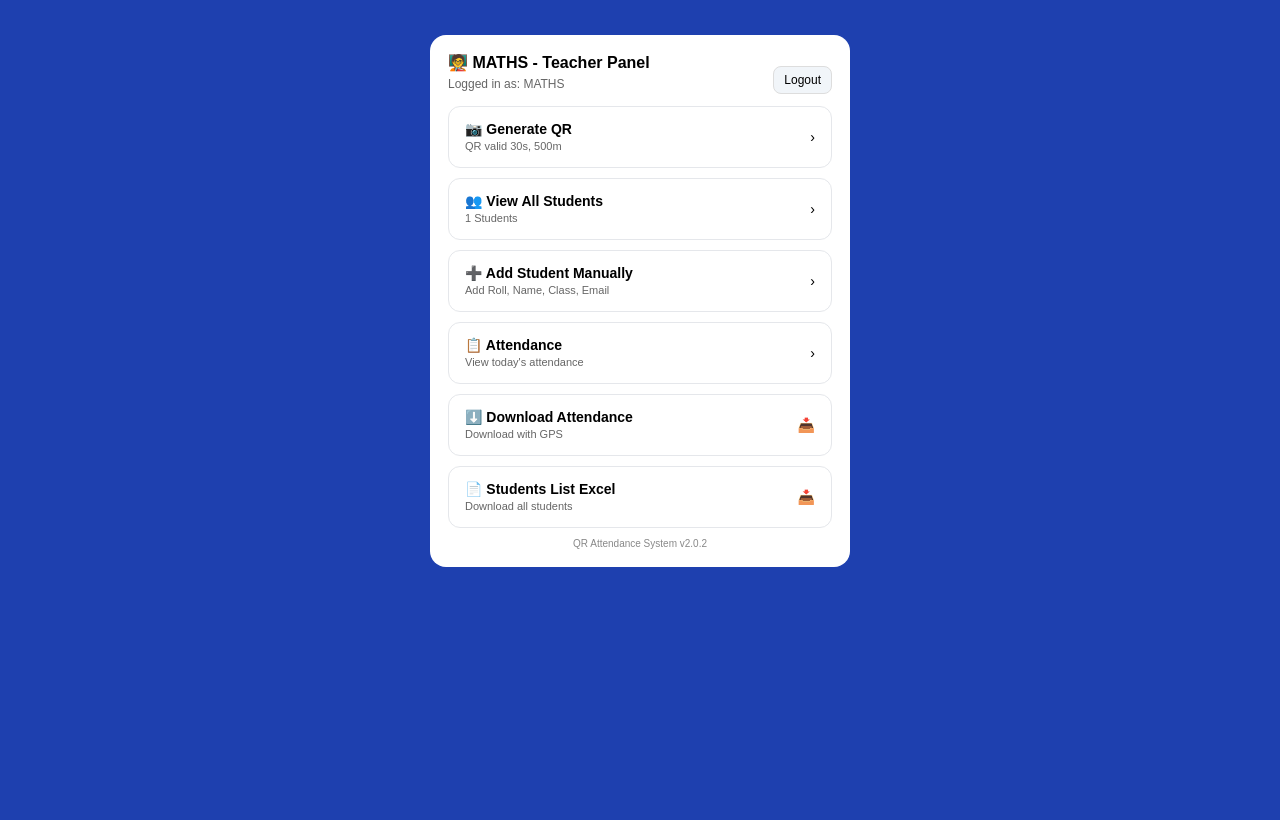
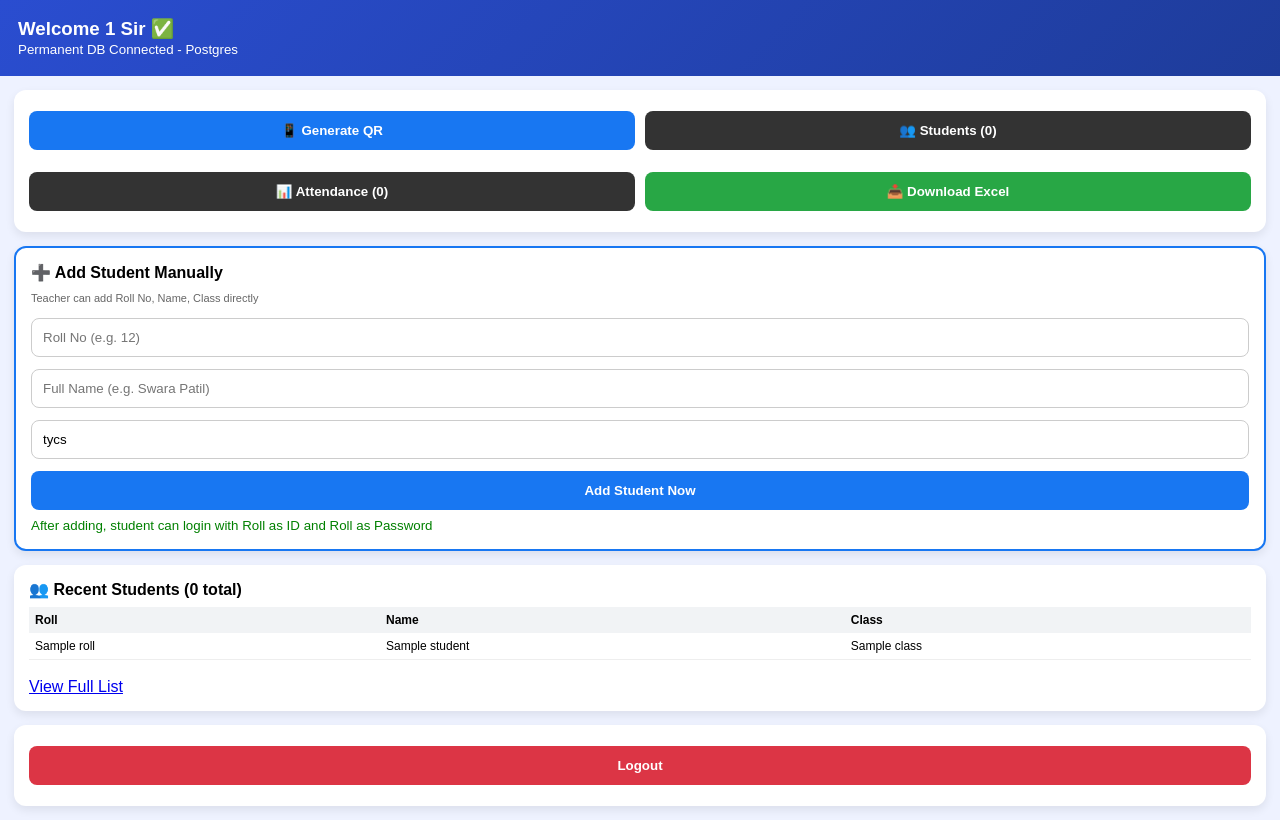
Before and after one commit to 309swara-crypto/qr-attendance, a Flask app: page /teacher in a window 1280 px wide. Before the commit the page ends 567 px from the top, so only its background shows below. Run offline with Flask 3, Linux system fonts and the light colour scheme; the visitor is signed in with stand-in values (Sample User, id 1); a database or web service that is not in the repository returns one stand-in record (values such as "Sample title"); data that the repository does not hold is empty; some libraries are stand-ins or nearby versions.

Commit message:
Update teacher_dashboard.html

```diff
--- a/templates/teacher_dashboard.html
+++ b/templates/teacher_dashboard.html
@@ -1,126 +1,58 @@
 <!DOCTYPE html>
-<html>
-<head>
-<meta charset="utf-8">
-<meta name="viewport" content="width=device-width,initial-scale=1">
-<title>MATHS - Teacher Panel</title>
-<script src="https://cdnjs.cloudflare.com/ajax/libs/qrcodejs/1.0.0/qrcode.min.js"></script>
+<html><head><meta name="viewport" content="width=device-width, initial-scale=1">
+<title>Teacher Dashboard</title>
 <style>
-*{box-sizing:border-box;font-family:Arial}
-body{margin:0;background:#1e40af;min-height:100vh;padding:15px}
-.panel{background:#fff;width:100%;max-width:420px;margin:20px auto;border-radius:16px;padding:18px}
-h3{margin:0 0 5px;font-size:16px}
-.small{font-size:12px;color:#666;margin-bottom:15px}
-.item{width:100%;padding:14px 16px;border:1px solid #e5e7eb;border-radius:12px;margin-bottom:10px;background:#fff;display:flex;justify-content:space-between;align-items:center;cursor:pointer;text-align:left;font-size:14px}
-.item:hover{background:#f8fafc}
-.item b{display:block;font-size:14px}
-.item span{font-size:11px;color:#666}
-.logout{float:right;background:#f1f5f9;border:1px solid #ddd;padding:6px 10px;border-radius:8px;cursor:pointer;font-size:12px}
-.modal{display:none;position:fixed;top:0;left:0;right:0;bottom:0;background:rgba(0,0,0,.5);justify-content:center;align-items:center;z-index:99;padding:15px}
-.box{background:#fff;width:100%;max-width:380px;border-radius:16px;padding:20px;max-height:90vh;overflow:auto}
-input,select{width:100%;padding:11px;margin:6px 0;border:1px solid #ccc;border-radius:8px}
-.btn{width:100%;padding:12px;border:0;border-radius:8px;font-weight:bold;cursor:pointer;margin-top:8px}
-.blue{background:#2563eb;color:#fff}
-.gray{background:#e5e7eb;color:#333}
-table{width:100%;border-collapse:collapse;font-size:12px;margin-top:10px}
-th,td{border:1px solid #ddd;padding:6px;text-align:left}
-#qrcode{display:flex;justify-content:center;margin:15px 0}
-</style>
-</head>
+body{margin:0;font-family:Arial;background:#eef2ff}
+.top{background:linear-gradient(135deg,#2a4dd0,#1e3c9a);color:white;padding:18px}
+.card{background:white;margin:14px;border-radius:12px;padding:15px;box-shadow:0 4px 10px rgba(0,0,0,.08)}
+.btn{width:100%;padding:12px;margin:6px 0;border:none;border-radius:8px;font-weight:bold;color:white;cursor:pointer}
+.blue{background:#1877f2}.green{background:#28a745}.dark{background:#333}.red{background:#dc3545}
+input{width:100%;padding:11px;margin:6px 0;border:1px solid #ccc;border-radius:8px;box-sizing:border-box}
+.grid{display:grid;grid-template-columns:1fr 1fr;gap:10px}
+table{width:100%;font-size:12px;border-collapse:collapse;margin-top:8px}
+th{background:#f1f3f5;padding:6px;text-align:left} td{padding:6px;border-bottom:1px solid #eee}
+</style></head>
 <body>
-<div class="panel">
-<div style="display:flex;justify-content:space-between;align-items:center">
-<div><h3>🧑‍🏫 MATHS - Teacher Panel</h3><div class="small">Logged in as: MATHS</div></div>
-<button class="logout" onclick="location.href='/logout'">Logout</button>
+<div class="top">
+<h3 style="margin:0">Welcome {{teacher}} Sir ✅</h3>
+<small>Permanent DB Connected - Postgres</small>
 </div>
 
-<button class="item" onclick="openModal('qrModal')"><div><b>📷 Generate QR</b><span>QR valid 30s, 500m</span></div>›</button>
-<button class="item" onclick="openModal('viewModal')"><div><b>👥 View All Students</b><span>{{students|length}} Students</span></div>›</button>
-<button class="item" onclick="openModal('addModal')"><div><b>➕ Add Student Manually</b><span>Add Roll, Name, Class, Email</span></div>›</button>
-<button class="item" onclick="openModal('attModal')"><div><b>📋 Attendance</b><span>View today's attendance</span></div>›</button>
-<button class="item" onclick="downloadExcel('attendance')"><div><b>⬇️ Download Attendance</b><span>Download with GPS</span></div>📥</button>
-<button class="item" onclick="downloadExcel('students')"><div><b>📄 Students List Excel</b><span>Download all students</span></div>📥</button>
-<div style="text-align:center;font-size:10px;color:#888;margin-top:10px">QR Attendance System v2.0.2</div>
+<div class="card">
+<div class="grid">
+<a href="/generate_qr?subject={{teacher}}"><button class="btn blue">📱 Generate QR</button></a>
+<a href="/student_list"><button class="btn dark">👥 Students ({{sc}})</button></a>
+<a href="/view_attendance"><button class="btn dark">📊 Attendance ({{ac}})</button></a>
+<a href="/download_attendance"><button class="btn green">📥 Download Excel</button></a>
+</div>
 </div>
 
-<div id="qrModal" class="modal"><div class="box">
-<h3>Generate QR (Subject wise)</h3>
-Select Subject<select id="sub"><option>maths</option><option>physics</option><option>chemistry</option><option>TYCS</option></select>
-Choose Class<select id="cls"><option>TYCS</option><option>TYAIML</option><option>TE-A</option><option>TE-B</option><option>SYCS</option></select>
-<div style="background:#e0f2fe;padding:10px;border-radius:8px;font-size:11px;margin-top:8px">📍 Location: <span id="locTxt">Fetching...</span><br>QR valid for 30 seconds & 500m radius</div>
-<button class="btn blue" onclick="generateQR()">Generate QR + 30Sec</button>
-<div id="qrcode"></div>
-<div id="qrTimer" style="text-align:center;font-weight:bold;color:red"></div>
-<button class="btn gray" onclick="closeModal('qrModal')">Close</button>
-</div></div>
+<div class="card" style="border:2px solid #1877f2">
+<h4 style="margin:0 0 10px 0">➕ Add Student Manually</h4>
+<p style="font-size:11px;color:#666;margin:0 0 8px 0">Teacher can add Roll No, Name, Class directly</p>
+<form action="/add_student_manual" method="POST">
+<input name="roll" placeholder="Roll No (e.g. 12)" required>
+<input name="name" placeholder="Full Name (e.g. Swara Patil)" required>
+<input name="class_name" placeholder="Class (e.g. TYCS)" value="tycs" required>
+<button class="btn blue">Add Student Now</button>
+</form>
+<small style="color:green">After adding, student can login with Roll as ID and Roll as Password</small>
+</div>
 
-<div id="viewModal" class="modal"><div class="box">
-<h3>All Students ({{students|length}})</h3>
-<table><tr><th>Roll</th><th>Name</th><th>Class</th></tr>
-{% for s in students %}<tr><td>{{s[0]}}</td><td>{{s[1]}}</td><td>{{s[2]}}</td></tr>{% endfor %}
+<div class="card">
+<h4 style="margin:0 0 8px 0">👥 Recent Students ({{sc}} total)</h4>
+<table>
+<tr><th>Roll</th><th>Name</th><th>Class</th></tr>
+{% for s in students %}
+<tr><td>{{s.roll}}</td><td>{{s.name}}</td><td>{{s.class}}</td></tr>
+{% else %}
+<tr><td colspan=3 style="text-align:center;color:#999">No students yet</td></tr>
+{% endfor %}
 </table>
-<button class="btn gray" onclick="closeModal('viewModal')">Close</button>
-</div></div>
+<br><a href="/student_list">View Full List</a>
+</div>
 
-<div id="addModal" class="modal"><div class="box">
-<h3>Add Student Manually</h3>
-<form method="POST" action="/add_student">
-Full Name<input name="name" placeholder="Full Name e.g. Swarup" required>
-Roll No<input name="roll" placeholder="Roll No e.g. 71" required>
-<input type="hidden" name="class" value="TYCS" id="addClassInput">
-<select onchange="document.getElementById('addClassInput').value=this.value"><option>TYCS</option><option>TYAIML</option><option>TE-A</option><option>TE-B</option></select>
-Email (optional)<input name="email" placeholder="Email (optional)">
-<button class="btn blue" type="submit">➕ Save Student</button>
-</form>
-<button class="btn gray" onclick="closeModal('addModal')">Close</button>
-</div></div>
-
-<div id="attModal" class="modal"><div class="box">
-<h3>Today Attendance ({{attendance|length}})</h3>
-<table><tr><th>Roll</th><th>Name</th><th>Time</th><th>Sub</th></tr>
-{% for a in attendance %}<tr><td>{{a[0]}}</td><td>{{a[1]}}</td><td>{{a[4]}}</td><td>{{a[5]}}</td></tr>{% endfor %}
-</table>
-<button class="btn gray" onclick="closeModal('attModal')">Close</button>
-</div></div>
-
-<script>
-let lat=0, lon=0;
-navigator.geolocation.getCurrentPosition(p=>{
- lat=p.coords.latitude; lon=p.coords.longitude;
- document.getElementById('locTxt').innerText=lat.toFixed(5)+', '+lon.toFixed(5)+' ✅';
-}, e=>{document.getElementById('locTxt').innerText='Allow location! Using Pune'; lat=18.5204; lon=73.8567;});
-
-function openModal(id){document.getElementById(id).style.display='flex';}
-function closeModal(id){document.getElementById(id).style.display='none'; if(id=='qrModal'){document.getElementById('qrcode').innerHTML=''; document.getElementById('qrTimer').innerText=''; clearInterval(window.qrInt);}}
-
-function generateQR(){
- let sub=document.getElementById('sub').value;
- let cls=document.getElementById('cls').value;
- let data=JSON.stringify({sub:sub,class:cls,lat:lat,lon:lon,time:Date.now()});
- document.getElementById('qrcode').innerHTML='';
- new QRCode(document.getElementById('qrcode'),{text:data,width:220,height:220});
- let sec=30;
- document.getElementById('qrTimer').innerText=sec+'s remaining';
- window.qrInt=setInterval(()=>{
-  sec--; document.getElementById('qrTimer').innerText=sec+'s remaining';
-  if(sec<=0){clearInterval(window.qrInt); document.getElementById('qrcode').innerHTML='<div style="color:red;text-align:center">QR Expired<br>Generate again</div>';}
- },1000);
-}
-
-function downloadExcel(type){
- let csv='';
- if(type=='students'){
-  csv='Roll,Name,Class,Email\n';
-  {% for s in students %}csv+="{{s[0]}},{{s[1]}},{{s[2]}},{{s[3]}}\n";{% endfor %}
- } else {
-  csv='Roll,Name,Class,Date,Time,Subject\n';
-  {% for a in attendance %}csv+="{{a[0]}},{{a[1]}},{{a[2]}},{{a[3]}},{{a[4]}},{{a[5]}}\n";{% endfor %}
- }
- let blob=new Blob([csv],{type:'text/csv'});
- let url=URL.createObjectURL(blob);
- let a=document.createElement('a'); a.href=url; a.download=type+'.csv'; a.click();
-}
-window.onclick=function(e){if(e.target.classList.contains('modal')){e.target.style.display='none';}}
-</script>
-</body>
-</html>
+<div class="card" style="text-align:center">
+<a href="/logout"><button class="btn red">Logout</button></a>
+</div>
+</body></html>
```
